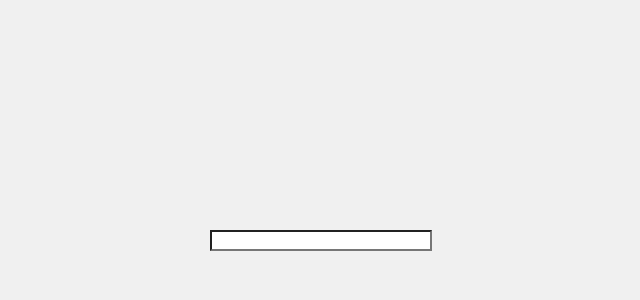
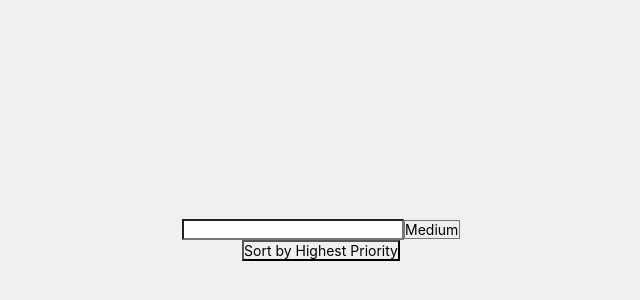
Before and after one commit to vianneychin/merqibiz-coding-challenge, a React (Create React App) app: page / in a window 1280 px wide. Shown: the part 160-460 px from the top of the page, without its empty margins (319-959 px from the left). Built offline with nearby package versions, Linux system fonts and the light colour scheme.

Commit message:
add a dropdown for priority

```diff
--- a/src/components/App.js
+++ b/src/components/App.js
@@ -1,4 +1,4 @@
-import React, { useState, useEffect } from 'react'
+import React, { useState } from 'react'
 import styled from 'styled-components'
 import TodoForm from './TodoForm'
 import ToDoList from './TodoList'
@@ -8,7 +8,7 @@ const App = () => {
   return (
     <MainContainer>
       <TodoForm
-        saveTodo={todoText => {
+        createTodo={todoText => {
           const trimmedText = todoText.trim()
 
           if (trimmedText.length > 0) {
--- a/src/components/TodoForm.js
+++ b/src/components/TodoForm.js
@@ -1,18 +1,29 @@
 import React, { useState } from 'react'
 
-const ToDoForm = ({ saveTodo }) => {
+const ToDoForm = props => {
   const [value, setValue] = useState('')
+  const [priority, setPriority] = useState('medium')
   const onSubmit = event => {
     event.preventDefault()
-    saveTodo(value)
+    props.createTodo(value + ' ' + priority)
     setValue('')
   }
   const onChange = event => {
     setValue(event.target.value)
   }
+  const onOptionChange = event => {
+    setPriority(event.target.value)
+  }
   return (
     <form onSubmit={onSubmit}>
       <input onChange={onChange} value={value} />
+      <select value={priority} onChange={onOptionChange}>
+        <option value='high'>High</option>
+        <option value='medium' selected>
+          Medium
+        </option>
+        <option value='low'>Low</option>
+      </select>
     </form>
   )
 }
--- a/src/components/TodoList.js
+++ b/src/components/TodoList.js
@@ -1,15 +1,15 @@
 import React from 'react'
 
-const TodoList = ({ todos, deleteTodo }) => {
+const TodoList = props => {
   return (
     <ul>
-      {todos.map((todo, index) => (
-        <li key={index.toString()}>
-          <input type='radio' />
+      <button>Sort by Highest Priority</button>
+      {props.todos.map((todo, index) => (
+        <li key={index}>
           {todo}
           <button
             onClick={() => {
-              deleteTodo(index)
+              props.deleteTodo(index)
             }}
           >
             Delete
```
